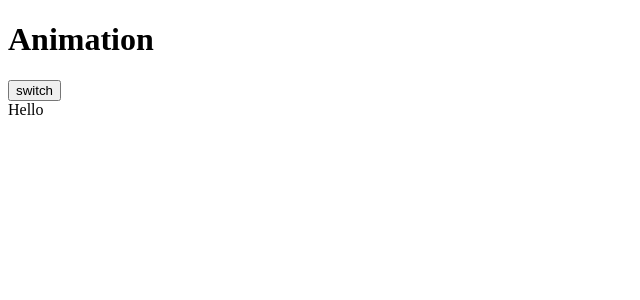
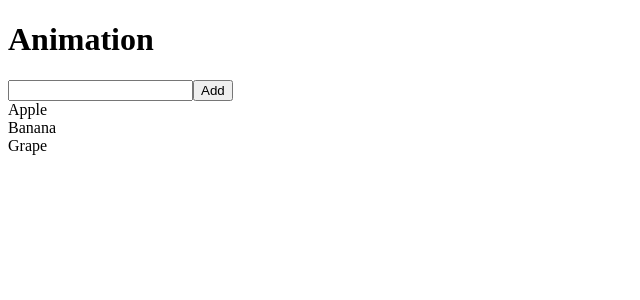
Before and after one commit to kadokichi/vue-lesson, a Vue app in the folder vue-lesson/: page / in a window 1280 px wide. Shown: the top 300 px of the page, without its empty margins (0-640 px from the left). Built offline with nearby package versions, Linux system fonts and the light colour scheme.

Commit message:
TransitionGroup

```diff
--- a/vue-lesson/src/App.vue
+++ b/vue-lesson/src/App.vue
@@ -1,64 +1,18 @@
 <script setup>
   import { ref } from 'vue';
-  const isShow = ref(true)
-  let intervalId
-  function beforeEnter(el) {
-    console.log('beforeEnter', el)
-    el.style.transform = 'translateX(30px)'
-  }
-  function enter(el) {
-    console.log('enter', el)
-    let translateXValue = 30
-    intervalId = setInterval(() => {
-      translateXValue -= 1
-      el.style.transform = `translateX(${translateXValue}px)`
-      if (translateXValue === 0) {
-      clearInterval(intervalId)
-      }
-    }, 20)
-  }
-  function afterEnter(el) {
-    console.log('afterEnter', el)
-  }
-  function enterCancelled(el) {
-    console.log('enterCancelled', el)
-    clearInterval(intervalId)
-  }
-  function beforeLeave(el) {
-    console.log('beforeLeave',el)
-  }
-  function leave(el) {
-    console.log('leave', el)
-    console.log('enter', el)
-    let translateXValue = 0
-    const intervalId = setInterval(() => {
-      translateXValue += 1
-      el.style.transform = `translateX(${translateXValue}px)`
-      if (translateXValue === 30) {
-      clearInterval(intervalId)
-      }
-    }, 20)
-  }
-  function afterLeave(el) {
-    console.log('afterLeave',el)
-  }
+  const fruits = ref(['Apple', 'Banana', 'Grape'])
+  const newFruit = ref('')
 </script>
 
 <template>
   <h1>Animation</h1>
-  <button @click="isShow = !isShow">switch</button>
-  <Transition
-    name="fade"
-    @before-enter="beforeEnter"
-    @enter="enter"
-    @after-enter="afterEnter"
-    @enter-cancelled="enterCancelled"
-    @before-leave="beforeLeave"
-    @leave="leave"
-    @after-leave="afterLeave"
-  >
-    <div v-if="isShow">Hello</div>
-  </Transition>
+  <input v-model="newFruit" type="text">
+  <button @click="fruits.unshift(newFruit)">Add</button>
+  <TransitionGroup name="fade" tag="main">
+    <div v-for="(fruit, index) in fruits" :key="fruit" @click="fruits.splice(index, 1)">
+      {{ fruit }}
+    </div>
+  </TransitionGroup>
 </template>
 
 <style scoped>
```
